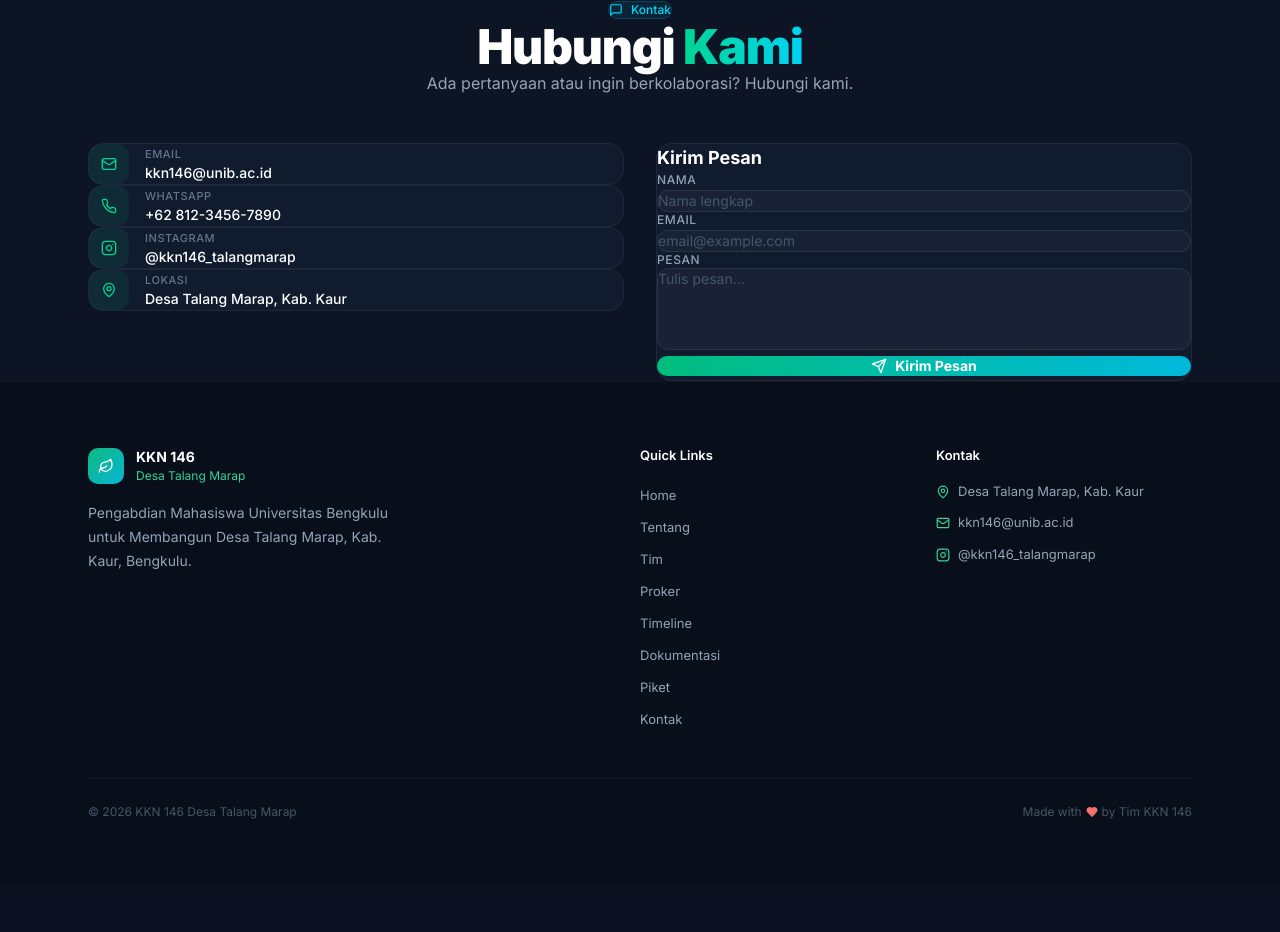
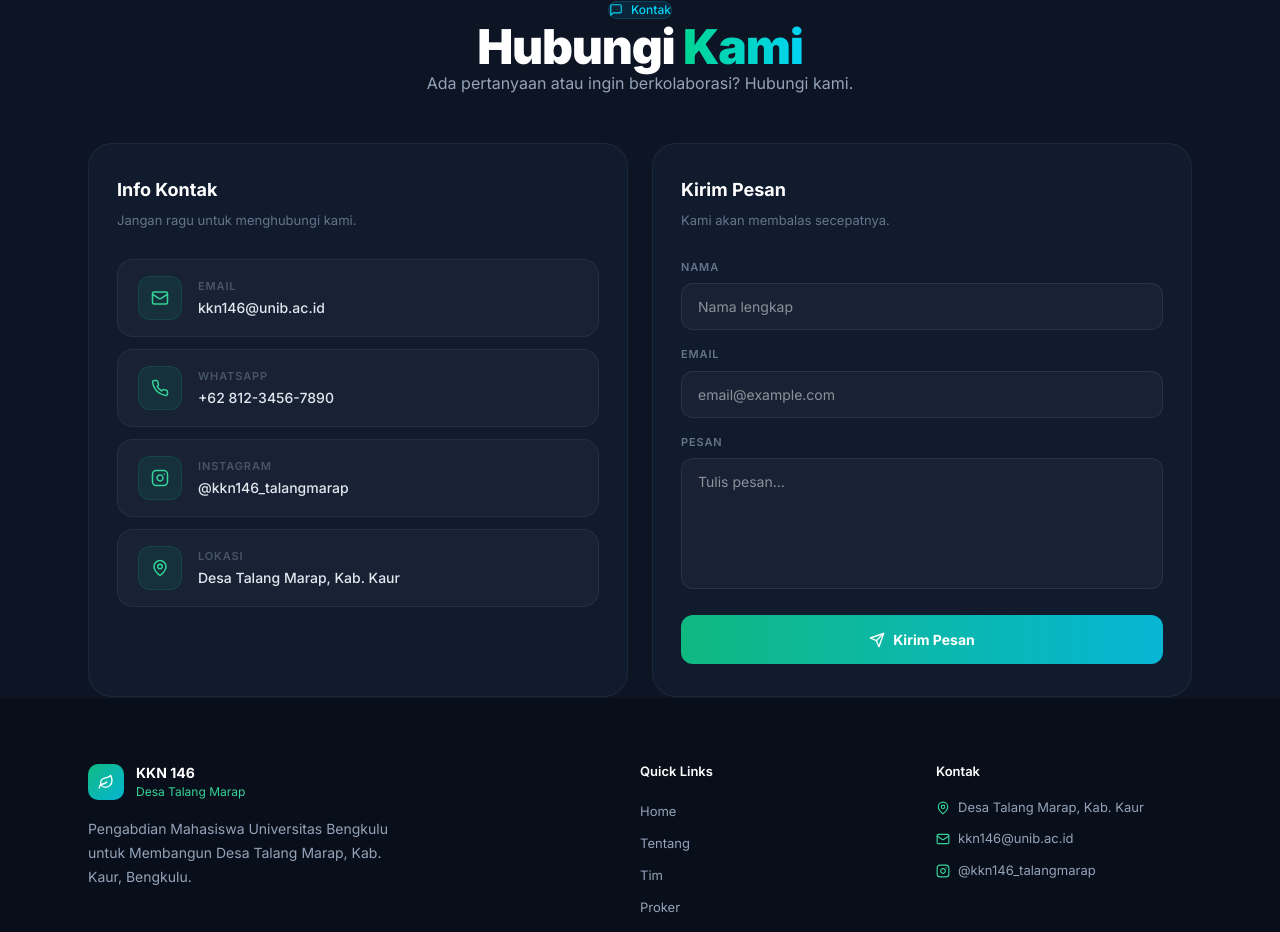
Before and after one commit to ReffkiAndreaPratama/KKN146108, a Next.js app: page / in a window 1280 px wide. Shown: the part 5611-6543 px from the top of the page. Before the commit the page ends 6496 px from the top, so only its background shows below. Built offline with nearby package versions, Linux system fonts and the light colour scheme; no server answers; the database is empty.

Commit message:
fix: rapikan section kontak - kedua kolom dalam card besar

```diff
--- a/src/components/sections/KontakSection.tsx
+++ b/src/components/sections/KontakSection.tsx
@@ -37,48 +37,69 @@ export default function KontakSection() {
           <p style={{ color:"#94a3b8", maxWidth:480, margin:"0 auto", textAlign:"center" }}>Ada pertanyaan atau ingin berkolaborasi? Hubungi kami.</p>
         </motion.div>
 
-        <div style={{ display:"grid", gridTemplateColumns:"1fr 1fr", gap:32 }} className="max-lg:!grid-cols-1">
-          {/* Left */}
-          <div className="space-y-4">
-            {CONTACTS.map((c) => (
-              <a key={c.label} href={c.href} target={c.href.startsWith("http")?"_blank":undefined} rel="noopener noreferrer"
-                className="flex items-center gap-4 p-4 bg-[#111b2e] border border-white/[0.06] rounded-2xl hover:border-white/[0.12] transition-all">
-                <div className="w-10 h-10 rounded-xl bg-emerald-500/10 flex items-center justify-center shrink-0"><c.icon className="w-4 h-4 text-emerald-400" /></div>
-                <div><p className="text-[11px] text-slate-500 uppercase tracking-wider font-medium">{c.label}</p><p className="text-sm text-white font-medium">{c.value}</p></div>
-              </a>
-            ))}
+        <div style={{ display:"grid", gridTemplateColumns:"1fr 1fr", gap:24 }} className="max-lg:!grid-cols-1">
+          {/* Left — Info Kontak */}
+          <div style={{ background:"#111b2e", border:"1px solid rgba(255,255,255,0.06)", borderRadius:24, padding:"32px 28px", display:"flex", flexDirection:"column", gap:0 }}>
+            <h3 style={{ color:"#fff", fontWeight:700, fontSize:18, marginBottom:8 }}>Info Kontak</h3>
+            <p style={{ color:"#64748b", fontSize:13, marginBottom:28 }}>Jangan ragu untuk menghubungi kami.</p>
+            <div style={{ display:"flex", flexDirection:"column", gap:12 }}>
+              {CONTACTS.map((c) => (
+                <a key={c.label} href={c.href} target={c.href.startsWith("http")?"_blank":undefined} rel="noopener noreferrer"
+                  style={{ display:"flex", alignItems:"center", gap:16, padding:"16px 20px", background:"rgba(255,255,255,0.03)", border:"1px solid rgba(255,255,255,0.06)", borderRadius:16, textDecoration:"none", transition:"border-color 0.2s" }}
+                  onMouseEnter={(e) => (e.currentTarget.style.borderColor = "rgba(16,185,129,0.3)")}
+                  onMouseLeave={(e) => (e.currentTarget.style.borderColor = "rgba(255,255,255,0.06)")}>
+                  <div style={{ width:44, height:44, borderRadius:12, background:"rgba(16,185,129,0.1)", border:"1px solid rgba(16,185,129,0.15)", display:"flex", alignItems:"center", justifyContent:"center", flexShrink:0 }}>
+                    <c.icon style={{ width:18, height:18, color:"#34d399" }} />
+                  </div>
+                  <div>
+                    <p style={{ fontSize:11, color:"#475569", textTransform:"uppercase", letterSpacing:"0.08em", fontWeight:600, marginBottom:3 }}>{c.label}</p>
+                    <p style={{ fontSize:14, color:"#e2e8f0", fontWeight:500 }}>{c.value}</p>
+                  </div>
+                </a>
+              ))}
+            </div>
           </div>
 
-          {/* Right: Form */}
-          <div className="bg-[#111b2e] border border-white/[0.06] rounded-2xl p-6 sm:p-8">
-            <h3 className="text-white font-bold text-lg mb-6">Kirim Pesan</h3>
+          {/* Right — Form */}
+          <div style={{ background:"#111b2e", border:"1px solid rgba(255,255,255,0.06)", borderRadius:24, padding:"32px 28px" }}>
+            <h3 style={{ color:"#fff", fontWeight:700, fontSize:18, marginBottom:8 }}>Kirim Pesan</h3>
+            <p style={{ color:"#64748b", fontSize:13, marginBottom:28 }}>Kami akan membalas secepatnya.</p>
             {status === "done" ? (
-              <div className="text-center py-12">
-                <CheckCircle2 className="w-12 h-12 text-emerald-400 mx-auto mb-4" />
-                <p className="text-white font-bold text-lg">Pesan Terkirim!</p>
-                <p className="text-slate-400 text-sm mt-1">Kami akan segera merespons.</p>
+              <div style={{ textAlign:"center", padding:"48px 0" }}>
+                <CheckCircle2 style={{ width:48, height:48, color:"#34d399", margin:"0 auto 16px" }} />
+                <p style={{ color:"#fff", fontWeight:700, fontSize:18 }}>Pesan Terkirim!</p>
+                <p style={{ color:"#64748b", fontSize:13, marginTop:6 }}>Kami akan segera merespons.</p>
               </div>
             ) : (
-              <form onSubmit={handleSubmit} className="space-y-4">
+              <form onSubmit={handleSubmit} style={{ display:"flex", flexDirection:"column", gap:16 }}>
                 <div>
-                  <label className="text-xs text-slate-400 font-medium uppercase tracking-wider mb-1.5 block">Nama</label>
+                  <label style={{ display:"block", fontSize:11, fontWeight:600, color:"#64748b", textTransform:"uppercase", letterSpacing:"0.08em", marginBottom:8 }}>Nama</label>
                   <input type="text" value={form.name} onChange={(e) => setForm({...form,name:e.target.value})} required
-                    className="w-full px-4 py-3 bg-white/[0.03] border border-white/[0.08] rounded-xl text-white text-sm focus:outline-none focus:border-emerald-500/50 transition-colors placeholder:text-slate-600" placeholder="Nama lengkap" />
+                    placeholder="Nama lengkap"
+                    style={{ width:"100%", padding:"12px 16px", background:"rgba(255,255,255,0.03)", border:"1px solid rgba(255,255,255,0.08)", borderRadius:12, color:"#fff", fontSize:14, outline:"none" }}
+                    onFocus={(e) => e.target.style.borderColor="rgba(16,185,129,0.4)"}
+                    onBlur={(e) => e.target.style.borderColor="rgba(255,255,255,0.08)"} />
                 </div>
                 <div>
-                  <label className="text-xs text-slate-400 font-medium uppercase tracking-wider mb-1.5 block">Email</label>
+                  <label style={{ display:"block", fontSize:11, fontWeight:600, color:"#64748b", textTransform:"uppercase", letterSpacing:"0.08em", marginBottom:8 }}>Email</label>
                   <input type="email" value={form.email} onChange={(e) => setForm({...form,email:e.target.value})} required
-                    className="w-full px-4 py-3 bg-white/[0.03] border border-white/[0.08] rounded-xl text-white text-sm focus:outline-none focus:border-emerald-500/50 transition-colors placeholder:text-slate-600" placeholder="email@example.com" />
+                    placeholder="email@example.com"
+                    style={{ width:"100%", padding:"12px 16px", background:"rgba(255,255,255,0.03)", border:"1px solid rgba(255,255,255,0.08)", borderRadius:12, color:"#fff", fontSize:14, outline:"none" }}
+                    onFocus={(e) => e.target.style.borderColor="rgba(16,185,129,0.4)"}
+                    onBlur={(e) => e.target.style.borderColor="rgba(255,255,255,0.08)"} />
                 </div>
                 <div>
-                  <label className="text-xs text-slate-400 font-medium uppercase tracking-wider mb-1.5 block">Pesan</label>
-                  <textarea value={form.message} onChange={(e) => setForm({...form,message:e.target.value})} required rows={4}
-                    className="w-full px-4 py-3 bg-white/[0.03] border border-white/[0.08] rounded-xl text-white text-sm focus:outline-none focus:border-emerald-500/50 transition-colors placeholder:text-slate-600 resize-none" placeholder="Tulis pesan..." />
+                  <label style={{ display:"block", fontSize:11, fontWeight:600, color:"#64748b", textTransform:"uppercase", letterSpacing:"0.08em", marginBottom:8 }}>Pesan</label>
+                  <textarea value={form.message} onChange={(e) => setForm({...form,message:e.target.value})} required rows={5}
+                    placeholder="Tulis pesan..."
+                    style={{ width:"100%", padding:"12px 16px", background:"rgba(255,255,255,0.03)", border:"1px solid rgba(255,255,255,0.08)", borderRadius:12, color:"#fff", fontSize:14, outline:"none", resize:"none" }}
+                    onFocus={(e) => e.target.style.borderColor="rgba(16,185,129,0.4)"}
+                    onBlur={(e) => e.target.style.borderColor="rgba(255,255,255,0.08)"} />
                 </div>
-                {status === "error" && <p className="text-sm text-red-400">Gagal mengirim. Coba lagi.</p>}
+                {status === "error" && <p style={{ color:"#f87171", fontSize:13 }}>Gagal mengirim. Coba lagi.</p>}
                 <button type="submit" disabled={status==="loading"}
-                  className="w-full py-3.5 bg-gradient-to-r from-emerald-500 to-cyan-500 text-white font-bold rounded-xl text-sm inline-flex items-center justify-center gap-2 hover:opacity-90 transition-opacity disabled:opacity-50">
-                  {status==="loading" ? "Mengirim..." : <><Send className="w-4 h-4" /> Kirim Pesan</>}
+                  style={{ width:"100%", padding:"14px 0", background:"linear-gradient(to right, #10b981, #06b6d4)", color:"#fff", fontWeight:700, fontSize:14, borderRadius:12, border:"none", cursor:"pointer", display:"flex", alignItems:"center", justifyContent:"center", gap:8, opacity: status==="loading" ? 0.6 : 1, marginTop:4 }}>
+                  {status==="loading" ? "Mengirim..." : <><Send style={{ width:16, height:16 }} /> Kirim Pesan</>}
                 </button>
               </form>
             )}
```
